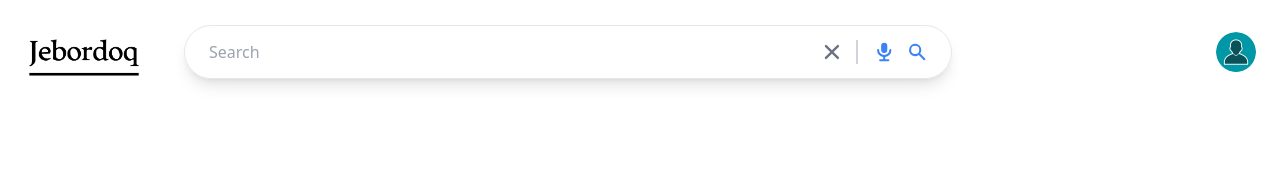
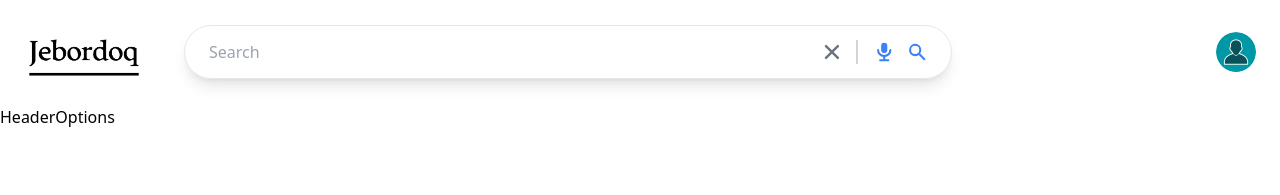
Before and after one commit to waleedd32/Google-clone-2.0, a Next.js app: page /search in a window 1280 px wide. Shown: the top 195 px of the page. Built offline with nearby package versions, Linux system fonts and the light colour scheme.

Commit message:
created headerOptions component for header options

```diff
--- a/components/Header.js
+++ b/components/Header.js
@@ -3,6 +3,7 @@ import Image from "next/image";
 import { useRouter } from "next/router";
 import React, { useRef } from "react";
 import Avatar from "./Avatar";
+import HeaderOptions from "./HeaderOptions";
 
 function Header() {
   const router = useRouter();
@@ -53,6 +54,7 @@ function Header() {
         </form>
         <Avatar className="ml-auto" url="/avatar.jpg" />
       </div>
+      <HeaderOptions />
     </header>
   );
 }
--- /dev/null
+++ b/components/HeaderOptions.js
@@ -0,0 +1,7 @@
+import React from "react";
+
+function HeaderOptions() {
+  return <div>HeaderOptions</div>;
+}
+
+export default HeaderOptions;
```
